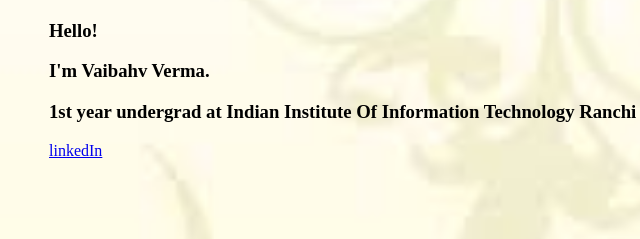
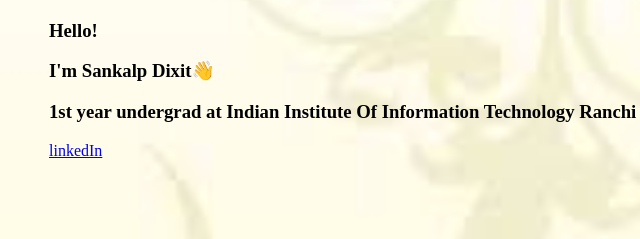
Before and after one commit to indianguy123/selfintro, a plain HTML site: page index.html in a window 1280 px wide. Shown: the part 361-600 px from the top of the page, 509-1149 px from the left. Drawn offline with Linux system fonts and the light colour scheme.

Commit message:
Update index.html
added correct bg img link and added a title to the page and also added an emoji

```diff
--- a/index.html
+++ b/index.html
@@ -4,10 +4,10 @@
     <meta charset="UTF-8">
     <meta http-equiv="X-UA-Compatible" content="IE=edge">
     <meta name="viewport" content="width=device-width, initial-scale=1.0">
-    <title></title>
+    <title>Sankalp Dixit | Intro</title>
     <style>
    body{
-       background-image: url("im.jpg");
+       background-image: url("https://github.com/indianguy123/selfintro/blob/main/im.jpg");
       background-repeat: no-repeat ;
       background-size: cover;
 
@@ -23,7 +23,7 @@
 <body>
     <img class="circle" src="https://github.com/indianguy123/selfintro/blob/main/fd.jpeg" alt="" height="200px" width="200px">
     <h3 style="margin-left: 550px; ">Hello!</h3>
-    <h3 style="margin-left: 550px; ">I'm Vaibahv Verma.</h3>
+    <h3 style="margin-left: 550px; ">I'm Sankalp Dixit👋</h3>
     <h3 style="margin-left:  550px; ">1st year undergrad at Indian Institute Of Information Technology Ranchi</h3>
 <a style="margin-left: 550px;" href="https://www.linkedin.com/in/sankalp-dixit-05112a240" target="_blank">linkedIn</a>
 
```
